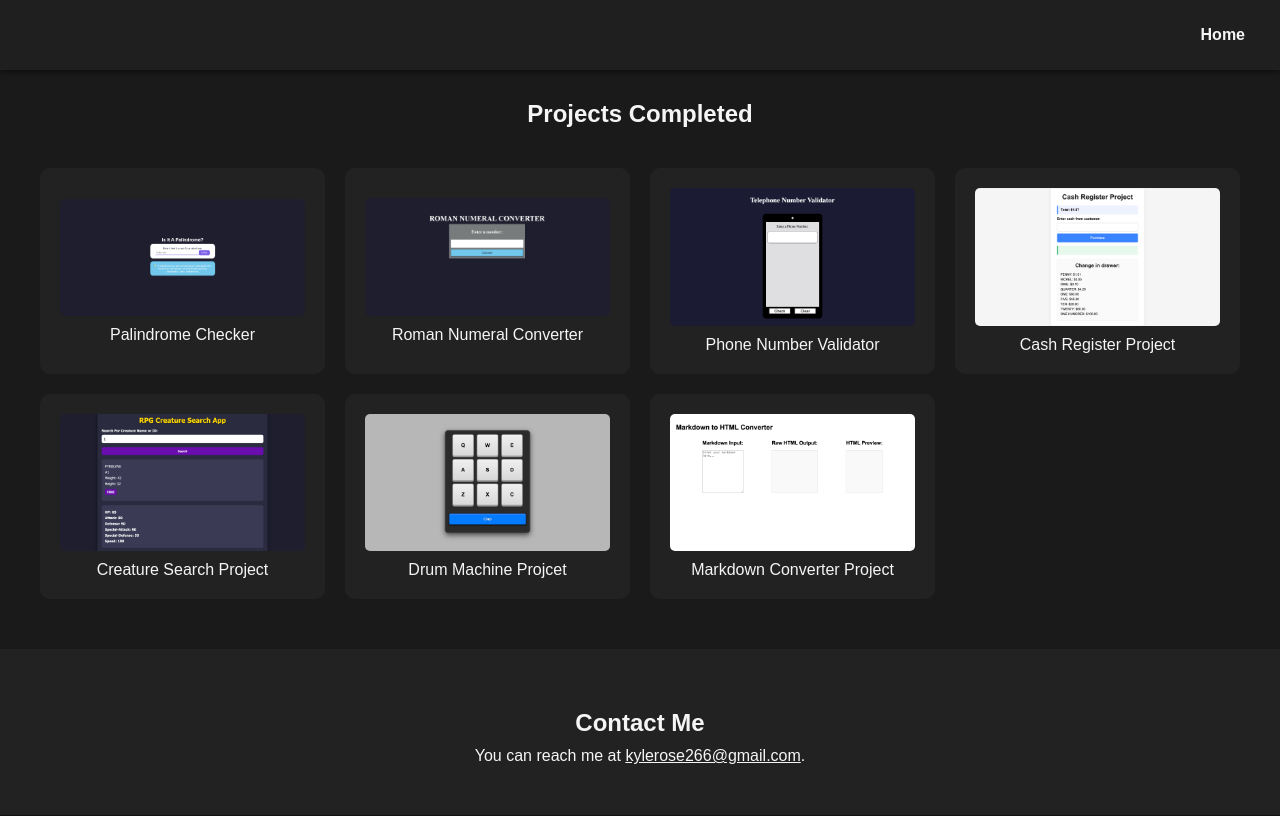
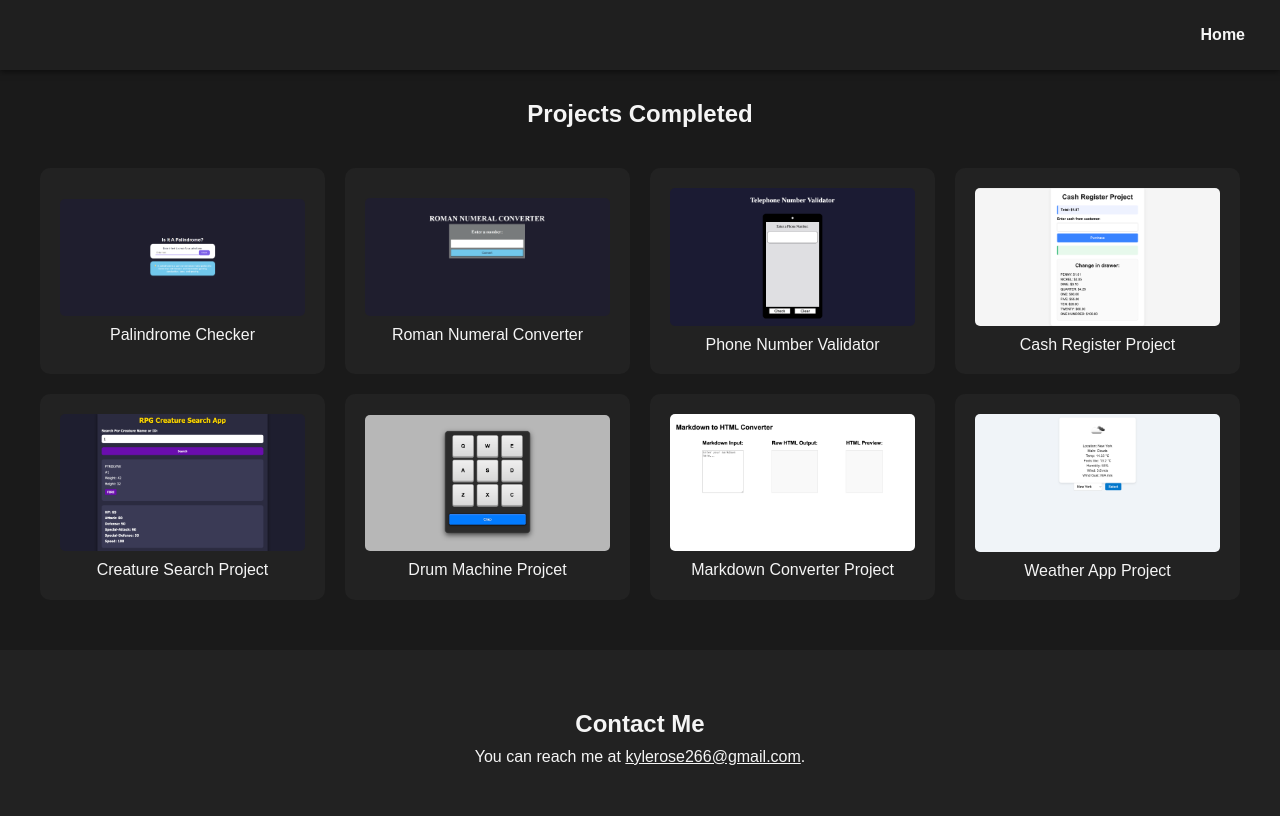
Before and after one commit to Kyle-Rose/Kyle-Rose.github.io, a plain HTML site: page Portfolio/JavaScriptAlgorithmsAndDataStructures.html in a window 1280 px wide. Drawn offline with Linux system fonts and the light colour scheme.

Commit message:
Added Weather App Project

```diff
--- a/Portfolio/JavaScriptAlgorithmsAndDataStructures.html
+++ b/Portfolio/JavaScriptAlgorithmsAndDataStructures.html
@@ -46,6 +46,10 @@
         <img src="./markdownConverter.png" alt="Markdown Converter Project">
         <p>Markdown Converter Project</p>
       </a>
+      <a class="project-tile" href="https://rawcdn.githack.com/Kyle-Rose/JavaScript-Algorithms-and-Data-Structures/22a11eae5d8d2cb758759ce5a59a835fb0dca1c4/New%20Projects/weatherApp/index.html">
+        <img src="./weatherApp.png" alt="Weather App Project">
+        <p>Weather App Project</p>
+      </a>
     </div>
   </section>
 
```
Also changed, not shown: Portfolio/weatherApp.png (added).
